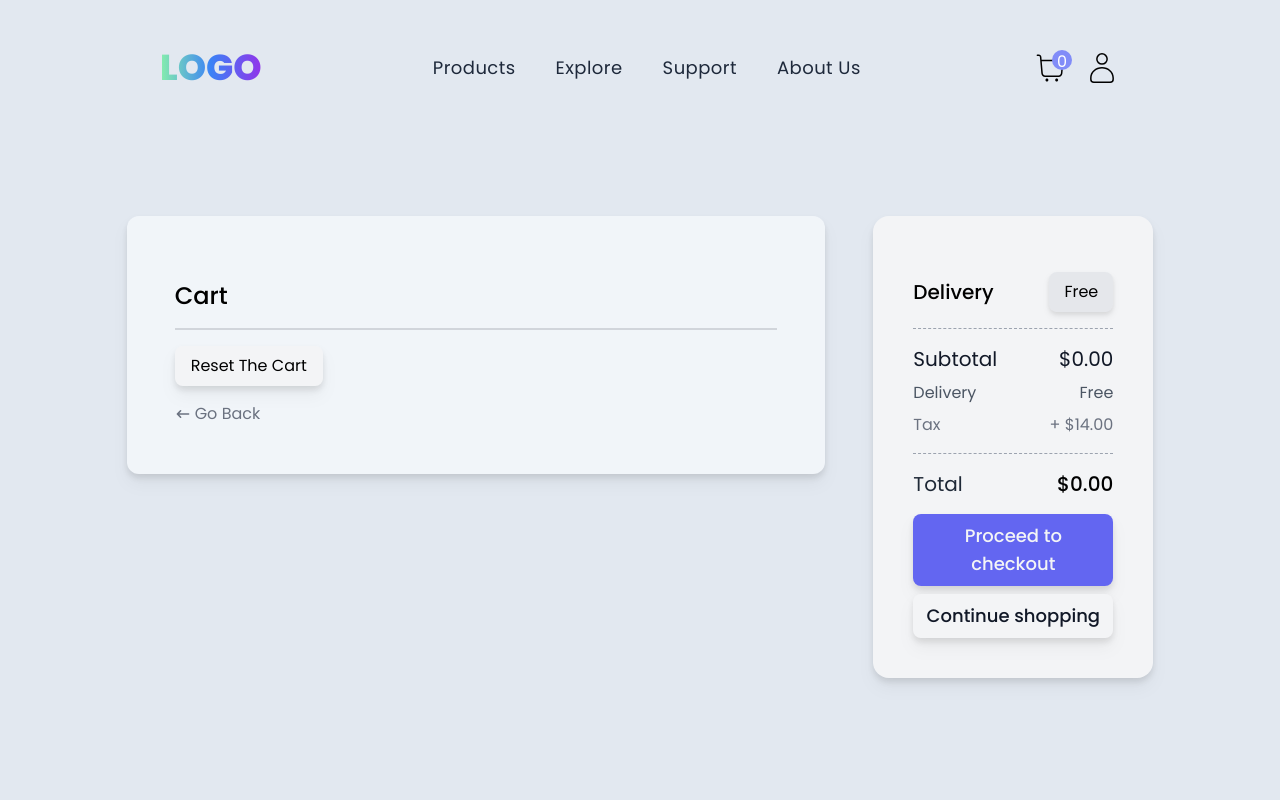
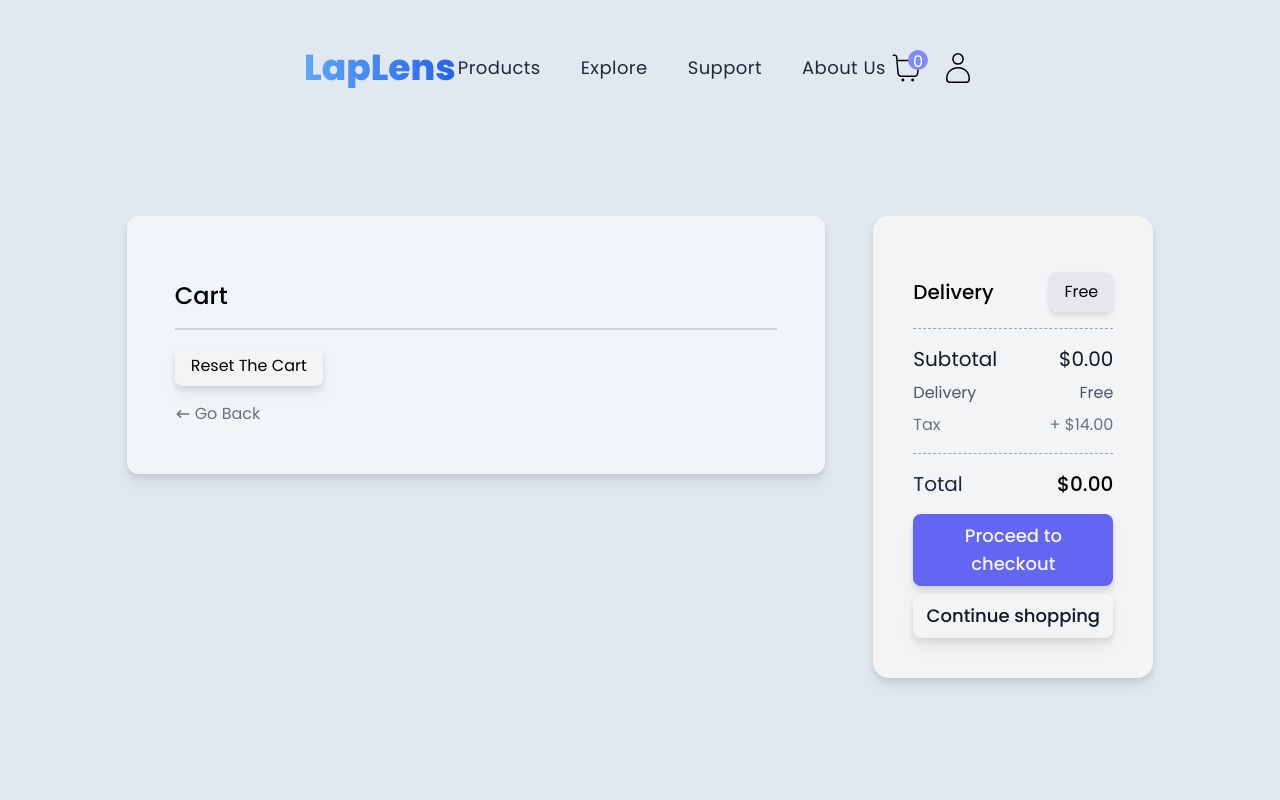
Before and after one commit to Dvin12/ecommerce, a React (Create React App) app: page /cart in a window 1280 px wide. Shown: the top 800 px of the page. Built offline with nearby package versions, Linux system fonts and the light colour scheme.

Commit message:
adjusted styling of the navigation and the header

```diff
--- a/src/component/Header.js
+++ b/src/component/Header.js
@@ -4,7 +4,7 @@ import { camera_header, laptop_header, lens_header } from "../assets/images";
 function Header() {
   return (
     <header className="bg-slate-200 p-12 h-screen">
-      <section className="mx-28 my-28  grid grid-cols-2 items-center justify-center">
+      <section className="mx-64 my-28  grid grid-cols-2 items-center justify-center">
         <article className="flex flex-col  justify-center">
           <div className="w-1">
             <h1 className="text-8xl font-semibold text-indigo-400">
@@ -22,15 +22,15 @@ function Header() {
         </article>
         <article className="flex relative w-full items-center justify-center">
           <img
-            className="w-96 h-96 absolute z-10 left-14 top-[-140px] drop-shadow-2xl"
+            className="w-72 h-60 absolute z-10 left-14 top-[-60px] drop-shadow-2xl"
             src={camera_header}
           ></img>
           <img
-            className="w-96 h-96 absolute drop-shadow-2xl"
+            className="w-80 h-80 absolute drop-shadow-2xl"
             src={laptop_header}
           ></img>
           <img
-            className="w-96 h-96 absolute right-5 drop-shadow-2xl"
+            className="w-60 h-60 absolute right-20 top-[-100px] drop-shadow-2xl"
             src={lens_header}
           ></img>
         </article>
--- a/src/component/Navigation.js
+++ b/src/component/Navigation.js
@@ -7,12 +7,12 @@ function Navigation() {
   console.log(productData);
   return (
     <nav className="bg-slate-200  p-12  w-auto sticky top-0 z-50 ">
-      <section className="flex items-center justify-between mx-28">
+      <section className="flex items-center justify-between mx-64">
         <Link
           to="/"
-          className="font-extrabold  text-transparent text-4xl bg-clip-text bg-gradient-to-r from-green-300 via-blue-500 to-purple-600 cursor-pointer"
+          className="font-extrabold text-4xl bg-clip-text text-transparent bg-gradient-to-r from-blue-400 to-blue-600 "
         >
-          LOGO
+          LapLens
         </Link>
         <ul className="flex gap-10 text-lg tracking-wide text-slate-800 ">
           <li className="cursor-pointer hover:text-indigo-600 duration-300">
@@ -32,10 +32,10 @@ function Navigation() {
           <span className="flex gap-4 text-4xl relative">
             <Link to="/cart">
               <CiShoppingCart className="cursor-pointer "></CiShoppingCart>
+              <span className="bg-indigo-400 rounded-full w-5 h-5 text-base absolute left-5 top-0 text-center text-white">
+                {productData.length}
+              </span>
             </Link>
-            <span className="bg-indigo-400 rounded-full w-5 h-5 text-base absolute left-5 text-center text-white">
-              {productData.length}
-            </span>
             <Link to="/login">
               <CiUser className="cursor-pointer"></CiUser>
             </Link>
```
